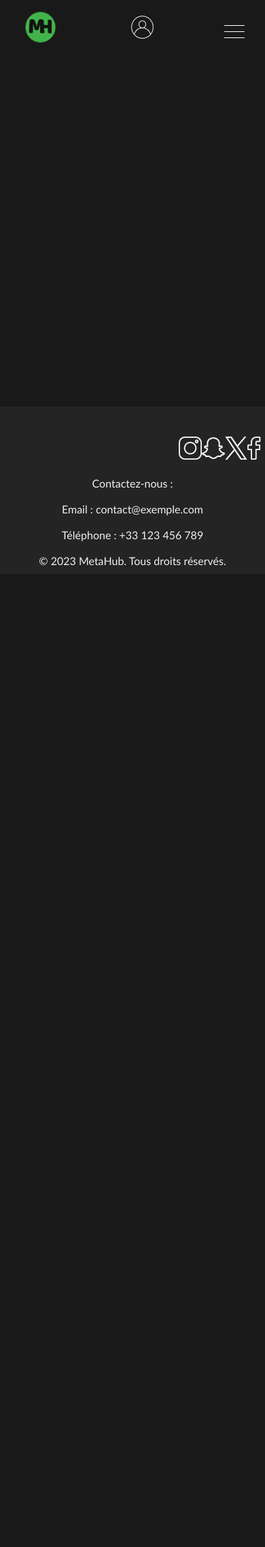
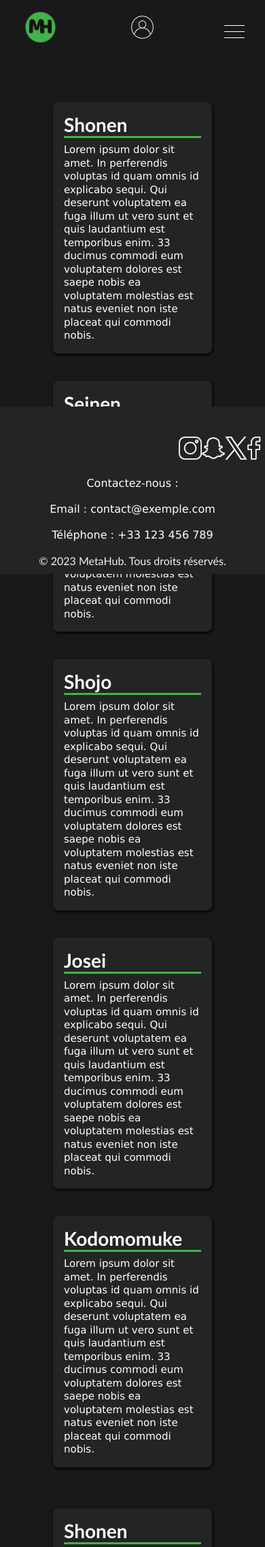
Before and after one commit to KoloboIsMe/MetaHub, a PHP site: page / in a window 390 px wide. Shown: the top 2275 px of the page at 68% size. Before the commit the page ends 832 px from the top, so only its background shows below. Run offline with PHP 8.4, Linux system fonts and the light colour scheme.

Commit message:
Création des cards responsives pour la p

```diff
--- a/_assets/styles/style.css
+++ b/_assets/styles/style.css
@@ -0,0 +1,82 @@
+p{
+    color: white;
+    font-family: 'Lucida Sans', 'Lucida Sans Regular', 'Lucida Grande', 'Lucida Sans Unicode', Geneva, Verdana, sans-serif;
+    /*
+    background-color: #3e5f3e;
+    padding: 10px 25px;
+    border-radius: 0 0 30px 30px;
+    */
+}
+
+.card-container1{
+    display: flex;
+    justify-content: left;
+    flex-wrap: wrap;
+    margin-top: 50px;
+    float: left;
+}
+
+.card-container2{
+    display: grid;
+    justify-content: right;
+    margin-top: 50px;
+}
+.card{
+    width: 50vw;
+    background-color: #242424;
+    border-radius: 8px;
+    overflow: hidden;
+    box-shadow: 1px 2px 4px black;
+    margin: 20px;
+}
+
+.card2{
+    width: 40vw;
+    height: 40vh;
+    background-color: #242424;
+    border-radius: 8px;
+    overflow: hidden;
+    box-shadow: 1px 2px 4px black;
+    margin: 20px;
+}
+
+.card3{
+    width: 40vw;
+    height: 60vh;
+    background-color: #242424;
+    border-radius: 8px;
+    overflow: hidden;
+    box-shadow: 1px 2px 4px black;
+    margin: 20px;
+}
+
+.card-content{
+    padding: 16px;
+}
+
+.card-content h3{
+    font-size: 28px;
+    color: white;
+    margin-bottom: 8px;
+    border-bottom: #42B34A;
+    border-bottom-style: solid;
+}
+
+.card-content p{
+    font-size: 15px;
+    line-height: 1.3;
+}
+
+@media only screen and (max-width : 1050px) {
+    .card-container1{
+        justify-content: center;
+        float: none;
+    }
+    .card-container2{
+        justify-content: center;
+        margin-top: 20px;
+    }
+    .card, .card2, .card3{
+        width: 60vw;
+    }
+}
--- a/index.php
+++ b/index.php
@@ -4,3 +4,76 @@
     start_page('MetaHub');
     end_page('MetaHub');
 ?>
+
+<link href="_assets/styles/style.css" rel="stylesheet" type="text/css" />
+    <div class="card-container1">
+        <div class="card">
+            <div class="card-content">
+                <h3> Shonen</h3>
+                <p>Lorem ipsum dolor sit amet. In perferendis voluptas id quam omnis id explicabo sequi.
+                    Qui deserunt voluptatem ea fuga illum ut vero sunt et quis laudantium est temporibus enim.
+                    33 ducimus commodi eum voluptatem dolores est saepe nobis ea voluptatem molestias est
+                    natus eveniet non iste placeat qui commodi nobis.</p>
+            </div>
+        </div>
+        <div class="card">
+            <div class="card-content">
+                <h3> Seinen</h3>
+                <p>Lorem ipsum dolor sit amet. In perferendis voluptas id quam omnis id explicabo sequi.
+                    Qui deserunt voluptatem ea fuga illum ut vero sunt et quis laudantium est temporibus enim.
+                    33 ducimus commodi eum voluptatem dolores est saepe nobis ea voluptatem molestias est
+                    natus eveniet non iste placeat qui commodi nobis.</p>
+            </div>
+        </div>
+        <div class="card">
+            <div class="card-content">
+                <h3> Shojo</h3>
+                <p>Lorem ipsum dolor sit amet. In perferendis voluptas id quam omnis id explicabo sequi.
+                    Qui deserunt voluptatem ea fuga illum ut vero sunt et quis laudantium est temporibus enim.
+                    33 ducimus commodi eum voluptatem dolores est saepe nobis ea voluptatem molestias est
+                    natus eveniet non iste placeat qui commodi nobis.</p>
+            </div>
+        </div>
+        <div class="card">
+            <div class="card-content">
+                <h3> Josei</h3>
+                <p>Lorem ipsum dolor sit amet. In perferendis voluptas id quam omnis id explicabo sequi.
+                    Qui deserunt voluptatem ea fuga illum ut vero sunt et quis laudantium est temporibus enim.
+                    33 ducimus commodi eum voluptatem dolores est saepe nobis ea voluptatem molestias est
+                    natus eveniet non iste placeat qui commodi nobis.</p>
+            </div>
+        </div>
+        <div class="card">
+            <div class="card-content">
+                <h3> Kodomomuke</h3>
+                <p>Lorem ipsum dolor sit amet. In perferendis voluptas id quam omnis id explicabo sequi.
+                    Qui deserunt voluptatem ea fuga illum ut vero sunt et quis laudantium est temporibus enim.
+                    33 ducimus commodi eum voluptatem dolores est saepe nobis ea voluptatem molestias est
+                    natus eveniet non iste placeat qui commodi nobis.</p>
+            </div>
+        </div>
+    </div>
+
+    <div class="card-container2">
+        <div class="card2">
+            <div class="card-content">
+                <h3> Shonen</h3>
+                <p>Lorem ipsum dolor sit amet. In perferendis voluptas id quam omnis id explicabo sequi.
+                    Qui deserunt voluptatem ea fuga illum ut vero sunt et quis laudantium est temporibus enim.
+                    33 ducimus commodi eum voluptatem dolores est saepe nobis ea voluptatem molestias est
+                    natus eveniet non iste placeat qui commodi nobis.</p>
+            </div>
+        </div>
+    </div>
+
+    <div class="card-container2">
+        <div class="card3">
+            <div class="card-content">
+                <h3> Seinen</h3>
+                <p>Lorem ipsum dolor sit amet. In perferendis voluptas id quam omnis id explicabo sequi.
+                    Qui deserunt voluptatem ea fuga illum ut vero sunt et quis laudantium est temporibus enim.
+                    33 ducimus commodi eum voluptatem dolores est saepe nobis ea voluptatem molestias est
+                    natus eveniet non iste placeat qui commodi nobis.</p>
+            </div>
+        </div>
+    </div>
```
